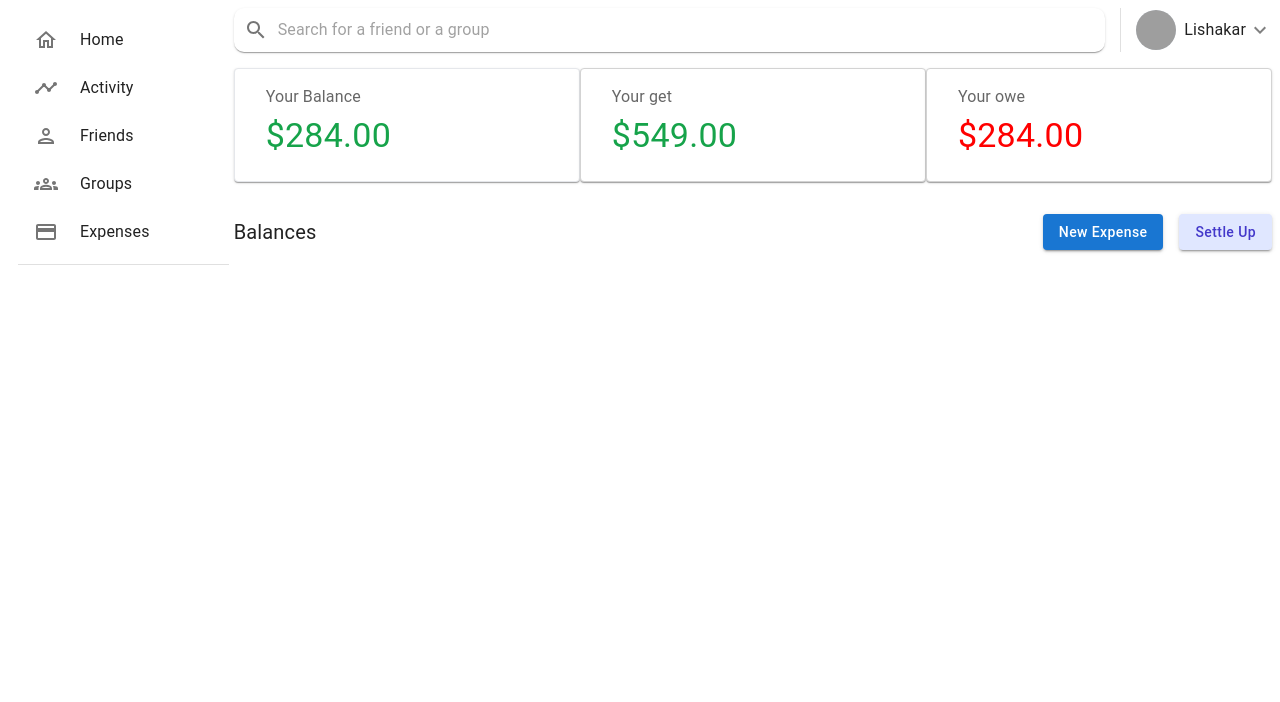
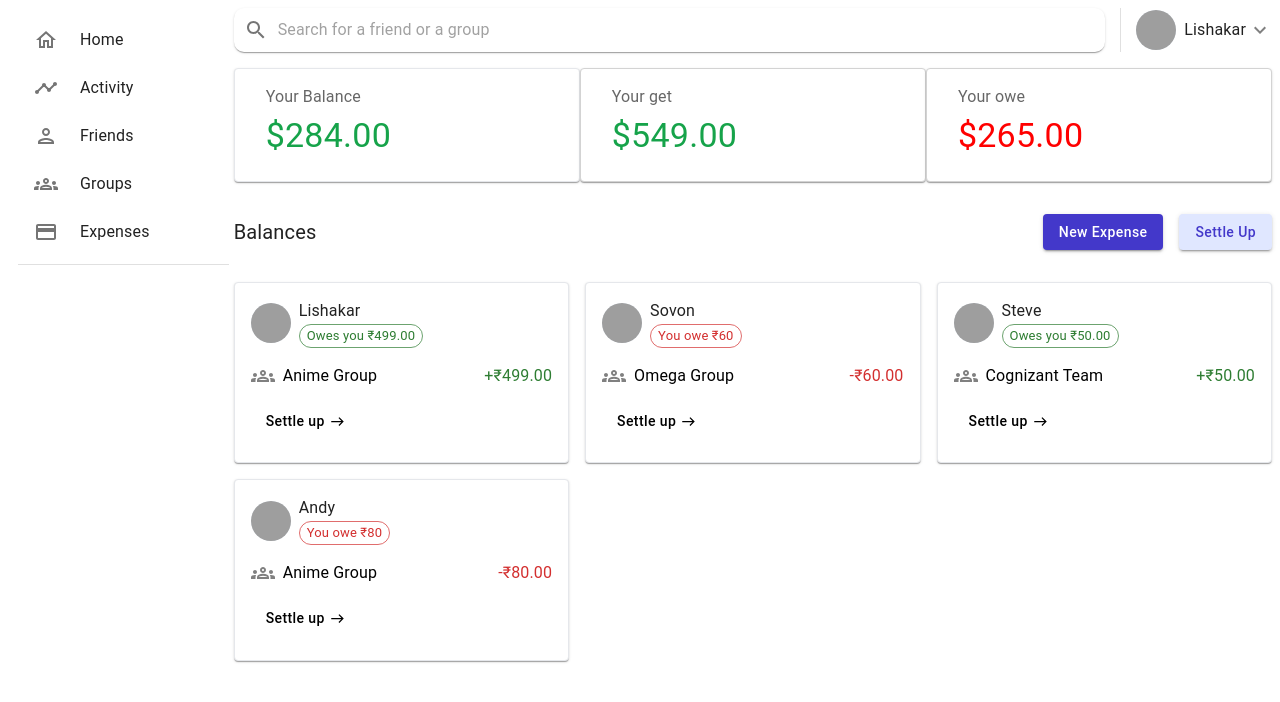
Before and after one commit to lishakar15/SplitShare-Dashboard, a React (Create React App) app: page / in a window 1280 px wide. Shown: the top 702 px of the page. Built offline with nearby package versions, Linux system fonts and the light colour scheme; grey boxes are pictures that could not be loaded.

Commit message:
Balance cards added in Main section

```diff
--- a/src/BalanceAppBar.js
+++ b/src/BalanceAppBar.js
@@ -7,7 +7,7 @@ const BalanceAppBar = () => {
     <Box container sx={{my:4,display:"flex", alignItems:"center",justifyContent:"space-between"}}>
       <Typography variant='div'sx={{fontSize: 20}} >Balances</Typography >
       <Box sx={{display:"flex",justifyContent:"space-around"}}>
-      <Button variant="contained" sx={{ textTransform: 'none' }}>New Expense</Button>
+      <Button variant="contained" sx={{ textTransform: 'none', bgcolor:"#4338ca" }}>New Expense</Button>
       <Button variant="contained"sx={{ textTransform: 'none',bgcolor:"#e0e7ff", color :"#4338ca",ml:2 }}>Settle Up</Button>
       </Box>
 
--- a/src/BalanceBoard.js
+++ b/src/BalanceBoard.js
@@ -37,7 +37,7 @@ const BalanceBoard = () => {
                 Your owe
                 </Typography>
                 <Typography variant="h4" component="div" color="red">
-                $284.00
+                $265.00
                 </Typography>
             </CardContent>
         </Card>
--- /dev/null
+++ b/src/BalanceCard.js
@@ -0,0 +1,82 @@
+import { Box, Avatar, Chip, Button } from '@mui/material';
+import React from 'react';
+import Grid from '@mui/material/Grid';
+import Card from '@mui/material/Card';
+import CardContent from '@mui/material/CardContent';
+import Typography from '@mui/material/Typography';
+import { USER_BALANCES } from './data/BalanceData';
+import GroupsOutlinedIcon from '@mui/icons-material/GroupsOutlined';
+import EastIcon from '@mui/icons-material/East';
+
+const BalanceCard = () => {
+  return (
+    <Box sx={{ flexGrow: 1, }}>
+      <Grid container spacing={2}>
+        {USER_BALANCES.map((balance) => (
+          <Grid item xs={12} sm={6} md={4} lg={4} xl={4} key={balance.userName}>
+            <Card sx={{ border: '1px solid #e5e7eb', height: '100%', display: 'flex' }}>
+              <CardContent sx={{ flexGrow: 1 }}>
+                {/** First Line in card */}
+                <Box sx={{ display: 'flex', alignItems: 'center', mb: 2 }}>
+                  <Avatar
+                    sx={{ bgcolor: '#ebf4ff', color: '#2582f4' }}
+                    alt={`${balance.userName}`}
+                    src="/broken-image.jpg"
+                  />
+                  <Box sx={{ ml: 1, flexShrink: 0 }}>
+                    <Typography
+                      sx={{
+                        maxWidth: '100px',
+                        overflow: 'hidden',
+                        textOverflow: 'ellipsis',
+                        whiteSpace: 'nowrap',
+                      }}
+                    >
+                      {balance.userName}
+                    </Typography>
+                    <Chip
+                      label={balance.isOwed ? `Owes you ₹${balance.balanceAmount}` : `You owe ₹${Math.abs(balance.balanceAmount)}`}
+                      color={balance.isOwed ? 'success' : 'error'}
+                      size="small"
+                      variant="outlined"
+                    />
+                  </Box>
+                </Box>
+
+                {/** Second Line in card */}
+                <Box sx={{ display: 'flex', justifyContent: 'space-between', alignItems: 'center', mb: 2 }}>
+                  <Box sx={{ display: 'flex', alignItems: 'center' }}>
+                    <GroupsOutlinedIcon  sx={{color:"gray"}}/>
+                    <Typography component="a" href="#" sx={{ ml: 1, color:"black",textDecoration:"none", '&:hover': { textDecoration: 'underline' }}}>
+                      {balance.groupName}
+                    </Typography>
+                  </Box>
+                  <Typography color={balance.isOwed ? 'success' : 'error'}>
+                    {balance.isOwed ? '+' : '-'}₹{balance.balanceAmount}
+                  </Typography>
+                </Box>
+
+                {/** Settle Up Button */}
+                <Button
+                  variant="outlined"
+                  sx={{
+                    width: '100%',
+                    justifyContent: 'flex-start',
+                    border: 'none',
+                    textTransform: 'none',
+                    color: 'black',
+                    mt: 'auto',
+                  }}
+                >
+                  Settle up<EastIcon sx={{ fontSize: '15px', ml: '5px' }} />
+                </Button>
+              </CardContent>
+            </Card>
+          </Grid>
+        ))}
+      </Grid>
+    </Box>
+  );
+};
+
+export default BalanceCard;
--- a/src/MainSection.js
+++ b/src/MainSection.js
@@ -3,14 +3,18 @@ import { Box } from '@mui/material';
 import SearchBar from './SearchBar';
 import BalanceBoard from './BalanceBoard';
 import BalanceAppBar from './BalanceAppBar';
+import BalanceCard from './BalanceCard';
 
 const MainSection = () => {
 
   return (
     <Box  container sx ={{ml:"15px"}}>
-        <SearchBar/>
-        <BalanceBoard/>
-        <BalanceAppBar/>
+        <Box>
+            <SearchBar/>
+            <BalanceBoard/>
+            <BalanceAppBar/>
+            <BalanceCard/>
+        </Box>
     </Box>
 
   )
--- /dev/null
+++ b/src/data/BalanceData.js
@@ -0,0 +1,26 @@
+export const USER_BALANCES =[
+    {
+        userName: 'Lishakar',
+        groupName:"Anime Group",
+        balanceAmount:"499.00",
+        isOwed:true
+    },
+    {
+        userName: 'Sovon',
+        groupName:"Omega Group",
+        balanceAmount:"60.00",
+        isOwed:false
+    },
+    {
+        userName: 'Steve',
+        groupName:"Cognizant Team",
+        balanceAmount:"50.00",
+        isOwed:true
+    },
+    {
+        userName: 'Andy',
+        groupName:"Anime Group",
+        balanceAmount:"80.00",
+        isOwed:false
+    }
+]
```
